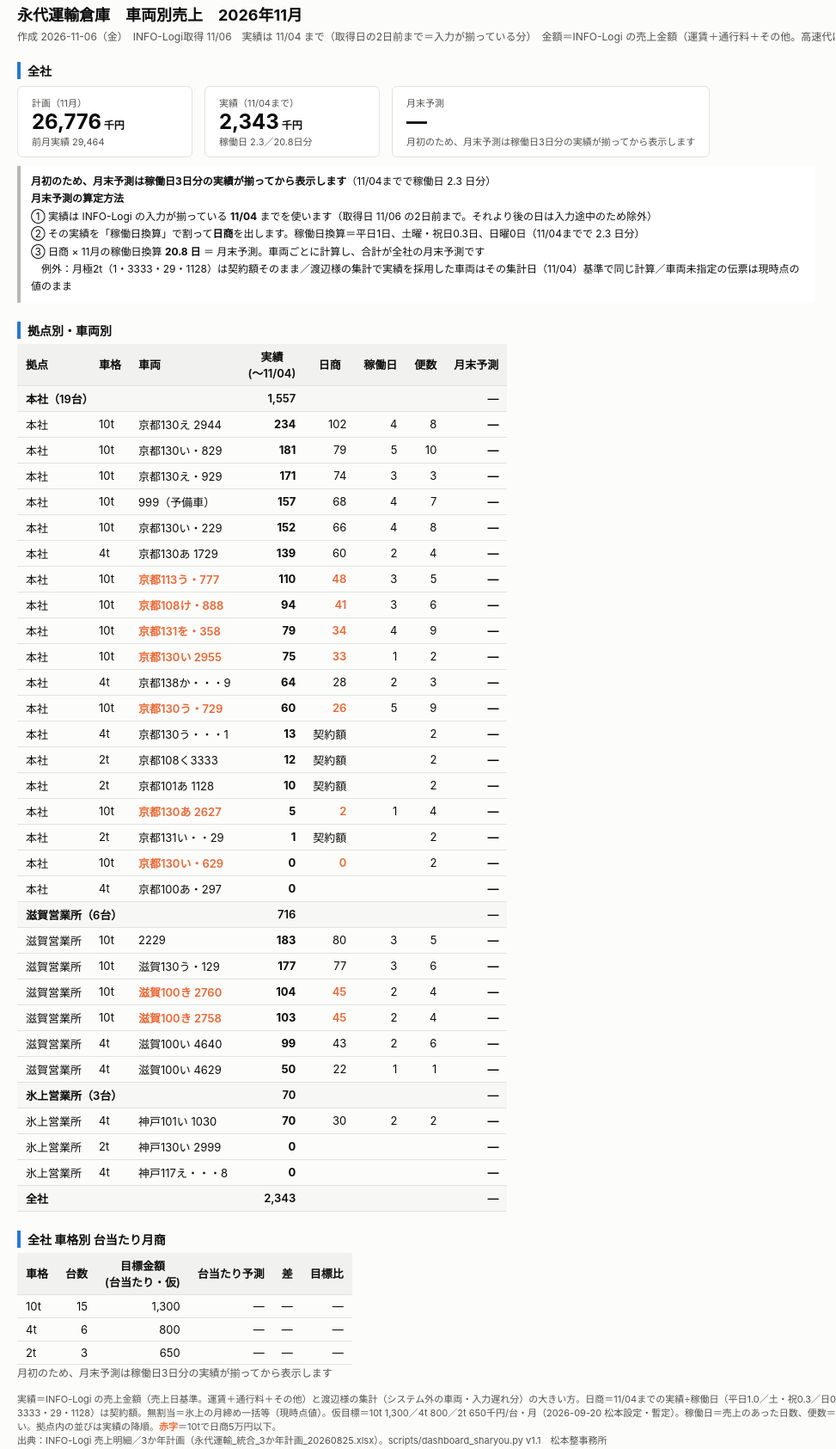
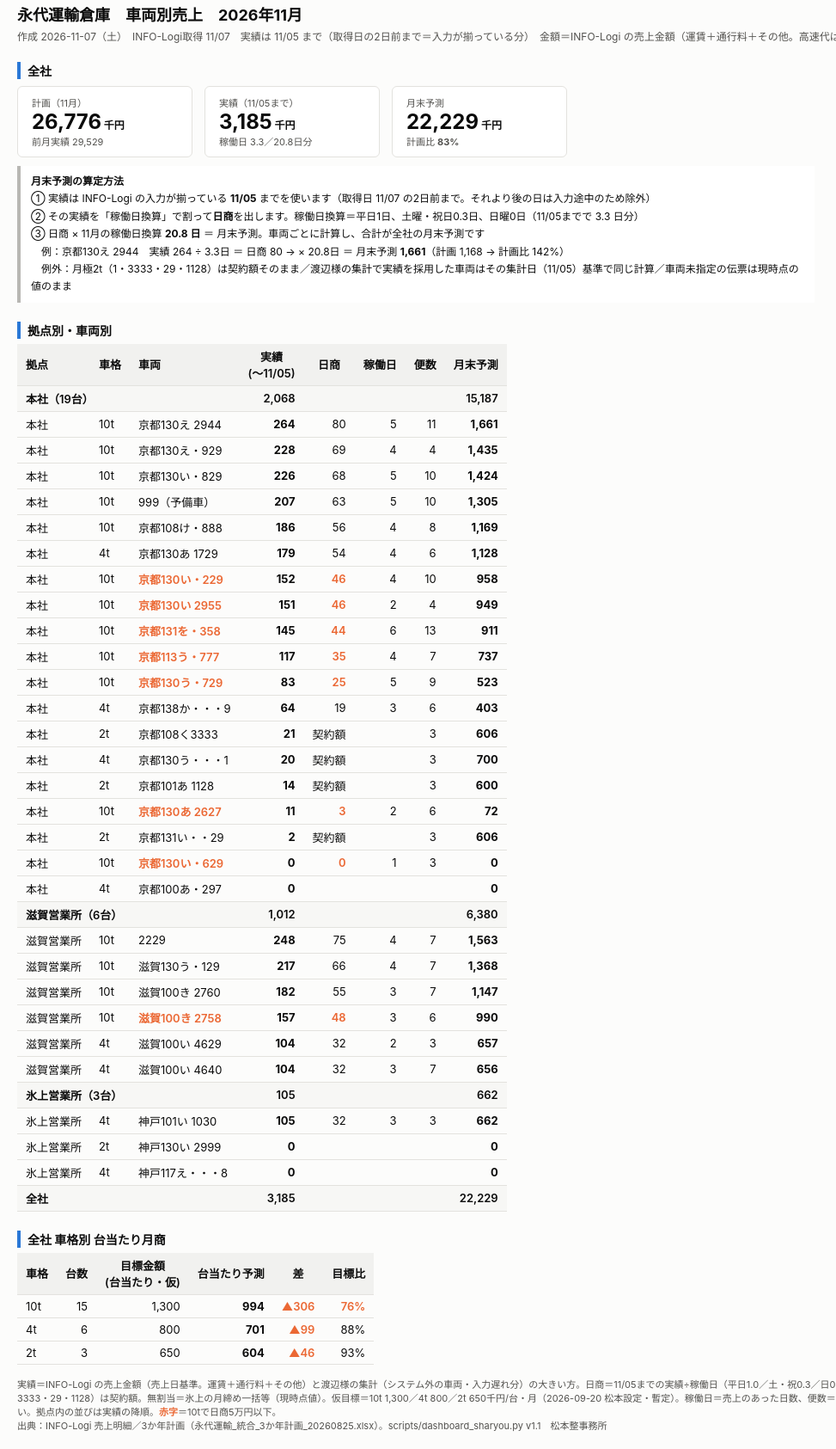
Before and after one commit to tadaxM/eidai-dashboard, a plain HTML site: page index.html in a window 1280 px wide. Shown: the part 13-1698 px from the top of the page at 86% size, without its empty margins (0-973 px from the left). Drawn offline with Linux system fonts and the light colour scheme.

Commit message:
dashboard update 2026-11-07

```diff
--- a/index.html
+++ b/index.html
@@ -8,56 +8,56 @@ th{background:#f1f1ef;font-weight:600;text-align:center} td.l,th.l{text-align:le
 .howto{background:#fff;border-left:4px solid #b8b7b3;padding:8px 12px;margin:10px 0 4px;font-size:12px;line-height:1.7;max-width:900px}
 </style></head><body>
 <h1>永代運輸倉庫　車両別売上　2026年11月</h1>
-<div class="sub">作成 2026-11-06（金）　INFO-Logi取得 11/06　実績は 11/04 まで（取得日の2日前まで＝入力が揃っている分）　金額＝INFO-Logi の売上金額（運賃＋通行料＋その他。高速代は差し引いていません）千円</div>
+<div class="sub">作成 2026-11-07（土）　INFO-Logi取得 11/07　実績は 11/05 まで（取得日の2日前まで＝入力が揃っている分）　金額＝INFO-Logi の売上金額（運賃＋通行料＋その他。高速代は差し引いていません）千円</div>
 <h2>全社</h2>
 <div class="kpi">
-<div class="tile"><div class="t">計画（11月）</div><div class="v">26,776<span style="font-size:12px"> 千円</span></div><div class="t">前月実績 29,464</div></div>
-<div class="tile"><div class="t">実績（11/04まで）</div><div class="v">2,343<span style="font-size:12px"> 千円</span></div><div class="t">稼働日 2.3／20.8日分</div></div>
-<div class="tile"><div class="t">月末予測</div><div class="v">—</div><div class="t">月初のため、月末予測は稼働日3日分の実績が揃ってから表示します</div></div>
+<div class="tile"><div class="t">計画（11月）</div><div class="v">26,776<span style="font-size:12px"> 千円</span></div><div class="t">前月実績 29,529</div></div>
+<div class="tile"><div class="t">実績（11/05まで）</div><div class="v">3,185<span style="font-size:12px"> 千円</span></div><div class="t">稼働日 3.3／20.8日分</div></div>
+<div class="tile"><div class="t">月末予測</div><div class="v">22,229<span style="font-size:12px"> 千円</span></div><div class="t">計画比 <b>83%</b></div></div>
 </div>
-<div class="howto"><b>月初のため、月末予測は稼働日3日分の実績が揃ってから表示します</b>（11/04までで稼働日 2.3 日分）<br><b>月末予測の算定方法</b><br>
-① 実績は INFO-Logi の入力が揃っている <b>11/04</b> までを使います（取得日 11/06 の2日前まで。それより後の日は入力途中のため除外）<br>
-② その実績を「稼働日換算」で割って<b>日商</b>を出します。稼働日換算＝平日1日、土曜・祝日0.3日、日曜0日（11/04までで 2.3 日分）<br>
+<div class="howto"><b>月末予測の算定方法</b><br>
+① 実績は INFO-Logi の入力が揃っている <b>11/05</b> までを使います（取得日 11/07 の2日前まで。それより後の日は入力途中のため除外）<br>
+② その実績を「稼働日換算」で割って<b>日商</b>を出します。稼働日換算＝平日1日、土曜・祝日0.3日、日曜0日（11/05までで 3.3 日分）<br>
 ③ 日商 × 11月の稼働日換算 <b>20.8 日</b> ＝ 月末予測。車両ごとに計算し、合計が全社の月末予測です<br>
-
-　例外：月極2t（1・3333・29・1128）は契約額そのまま／渡辺様の集計で実績を採用した車両はその集計日（11/04）基準で同じ計算／車両未指定の伝票は現時点の値のまま</div>
-<h2>拠点別・車両別</h2><div class="wrap"><table><tr><th class="l">拠点</th><th class="l">車格</th><th class="l">車両</th><th>実績<br>(〜11/04)</th><th>日商</th><th>稼働日</th><th>便数</th><th>月末予測</th></tr>
-<tr class="sec"><td class="l" colspan="3">本社（19台）</td><td>1,557</td><td colspan="3"></td><td>—</td></tr>
-<tr><td class="l">本社</td><td class="l">10t</td><td class="l">京都130え 2944</td><td><b>234</b></td><td class="">102</td><td>4</td><td>8</td><td><b>—</b></td></tr>
-<tr><td class="l">本社</td><td class="l">10t</td><td class="l">京都130い・829</td><td><b>181</b></td><td class="">79</td><td>5</td><td>10</td><td><b>—</b></td></tr>
-<tr><td class="l">本社</td><td class="l">10t</td><td class="l">京都130え・929</td><td><b>171</b></td><td class="">74</td><td>3</td><td>3</td><td><b>—</b></td></tr>
-<tr><td class="l">本社</td><td class="l">10t</td><td class="l">999（予備車）</td><td><b>157</b></td><td class="">68</td><td>4</td><td>7</td><td><b>—</b></td></tr>
-<tr><td class="l">本社</td><td class="l">10t</td><td class="l">京都130い・229</td><td><b>152</b></td><td class="">66</td><td>4</td><td>8</td><td><b>—</b></td></tr>
-<tr><td class="l">本社</td><td class="l">4t</td><td class="l">京都130あ 1729</td><td><b>139</b></td><td class="">60</td><td>2</td><td>4</td><td><b>—</b></td></tr>
-<tr><td class="l">本社</td><td class="l">10t</td><td class="l bad">京都113う・777</td><td><b>110</b></td><td class="bad">48</td><td>3</td><td>5</td><td><b>—</b></td></tr>
-<tr><td class="l">本社</td><td class="l">10t</td><td class="l bad">京都108け・888</td><td><b>94</b></td><td class="bad">41</td><td>3</td><td>6</td><td><b>—</b></td></tr>
-<tr><td class="l">本社</td><td class="l">10t</td><td class="l bad">京都131を・358</td><td><b>79</b></td><td class="bad">34</td><td>4</td><td>9</td><td><b>—</b></td></tr>
-<tr><td class="l">本社</td><td class="l">10t</td><td class="l bad">京都130い 2955</td><td><b>75</b></td><td class="bad">33</td><td>1</td><td>2</td><td><b>—</b></td></tr>
-<tr><td class="l">本社</td><td class="l">4t</td><td class="l">京都138か・・・9</td><td><b>64</b></td><td class="">28</td><td>2</td><td>3</td><td><b>—</b></td></tr>
-<tr><td class="l">本社</td><td class="l">10t</td><td class="l bad">京都130う・729</td><td><b>60</b></td><td class="bad">26</td><td>5</td><td>9</td><td><b>—</b></td></tr>
-<tr><td class="l">本社</td><td class="l">4t</td><td class="l">京都130う・・・1</td><td><b>13</b></td><td class="">契約額</td><td></td><td>2</td><td><b>—</b></td></tr>
-<tr><td class="l">本社</td><td class="l">2t</td><td class="l">京都108く3333</td><td><b>12</b></td><td class="">契約額</td><td></td><td>2</td><td><b>—</b></td></tr>
-<tr><td class="l">本社</td><td class="l">2t</td><td class="l">京都101あ 1128</td><td><b>10</b></td><td class="">契約額</td><td></td><td>2</td><td><b>—</b></td></tr>
-<tr><td class="l">本社</td><td class="l">10t</td><td class="l bad">京都130あ 2627</td><td><b>5</b></td><td class="bad">2</td><td>1</td><td>4</td><td><b>—</b></td></tr>
-<tr><td class="l">本社</td><td class="l">2t</td><td class="l">京都131い・・29</td><td><b>1</b></td><td class="">契約額</td><td></td><td>2</td><td><b>—</b></td></tr>
-<tr><td class="l">本社</td><td class="l">10t</td><td class="l bad">京都130い・629</td><td><b>0</b></td><td class="bad">0</td><td></td><td>2</td><td><b>—</b></td></tr>
-<tr><td class="l">本社</td><td class="l">4t</td><td class="l">京都100あ・297</td><td><b>0</b></td><td class=""></td><td></td><td></td><td><b>—</b></td></tr>
-<tr class="sec"><td class="l" colspan="3">滋賀営業所（6台）</td><td>716</td><td colspan="3"></td><td>—</td></tr>
-<tr><td class="l">滋賀営業所</td><td class="l">10t</td><td class="l">2229</td><td><b>183</b></td><td class="">80</td><td>3</td><td>5</td><td><b>—</b></td></tr>
-<tr><td class="l">滋賀営業所</td><td class="l">10t</td><td class="l">滋賀130う・129</td><td><b>177</b></td><td class="">77</td><td>3</td><td>6</td><td><b>—</b></td></tr>
-<tr><td class="l">滋賀営業所</td><td class="l">10t</td><td class="l bad">滋賀100き 2760</td><td><b>104</b></td><td class="bad">45</td><td>2</td><td>4</td><td><b>—</b></td></tr>
-<tr><td class="l">滋賀営業所</td><td class="l">10t</td><td class="l bad">滋賀100き 2758</td><td><b>103</b></td><td class="bad">45</td><td>2</td><td>4</td><td><b>—</b></td></tr>
-<tr><td class="l">滋賀営業所</td><td class="l">4t</td><td class="l">滋賀100い 4640</td><td><b>99</b></td><td class="">43</td><td>2</td><td>6</td><td><b>—</b></td></tr>
-<tr><td class="l">滋賀営業所</td><td class="l">4t</td><td class="l">滋賀100い 4629</td><td><b>50</b></td><td class="">22</td><td>1</td><td>1</td><td><b>—</b></td></tr>
-<tr class="sec"><td class="l" colspan="3">氷上営業所（3台）</td><td>70</td><td colspan="3"></td><td>—</td></tr>
-<tr><td class="l">氷上営業所</td><td class="l">4t</td><td class="l">神戸101い 1030</td><td><b>70</b></td><td class="">30</td><td>2</td><td>2</td><td><b>—</b></td></tr>
-<tr><td class="l">氷上営業所</td><td class="l">2t</td><td class="l">神戸130い 2999</td><td><b>0</b></td><td class=""></td><td></td><td></td><td><b>—</b></td></tr>
-<tr><td class="l">氷上営業所</td><td class="l">4t</td><td class="l">神戸117え・・・8</td><td><b>0</b></td><td class=""></td><td></td><td></td><td><b>—</b></td></tr>
-<tr class="sec"><td class="l" colspan="3">全社</td><td>2,343</td><td colspan="3"></td><td>—</td></tr></table></div>
+　例：京都130え 2944　実績 264 ÷ 3.3日 ＝ 日商 80 → × 20.8日 ＝ 月末予測 <b>1,661</b>（計画 1,168 → 計画比 142%）<br>
+　例外：月極2t（1・3333・29・1128）は契約額そのまま／渡辺様の集計で実績を採用した車両はその集計日（11/05）基準で同じ計算／車両未指定の伝票は現時点の値のまま</div>
+<h2>拠点別・車両別</h2><div class="wrap"><table><tr><th class="l">拠点</th><th class="l">車格</th><th class="l">車両</th><th>実績<br>(〜11/05)</th><th>日商</th><th>稼働日</th><th>便数</th><th>月末予測</th></tr>
+<tr class="sec"><td class="l" colspan="3">本社（19台）</td><td>2,068</td><td colspan="3"></td><td>15,187</td></tr>
+<tr><td class="l">本社</td><td class="l">10t</td><td class="l">京都130え 2944</td><td><b>264</b></td><td class="">80</td><td>5</td><td>11</td><td><b>1,661</b></td></tr>
+<tr><td class="l">本社</td><td class="l">10t</td><td class="l">京都130え・929</td><td><b>228</b></td><td class="">69</td><td>4</td><td>4</td><td><b>1,435</b></td></tr>
+<tr><td class="l">本社</td><td class="l">10t</td><td class="l">京都130い・829</td><td><b>226</b></td><td class="">68</td><td>5</td><td>10</td><td><b>1,424</b></td></tr>
+<tr><td class="l">本社</td><td class="l">10t</td><td class="l">999（予備車）</td><td><b>207</b></td><td class="">63</td><td>5</td><td>10</td><td><b>1,305</b></td></tr>
+<tr><td class="l">本社</td><td class="l">10t</td><td class="l">京都108け・888</td><td><b>186</b></td><td class="">56</td><td>4</td><td>8</td><td><b>1,169</b></td></tr>
+<tr><td class="l">本社</td><td class="l">4t</td><td class="l">京都130あ 1729</td><td><b>179</b></td><td class="">54</td><td>4</td><td>6</td><td><b>1,128</b></td></tr>
+<tr><td class="l">本社</td><td class="l">10t</td><td class="l bad">京都130い・229</td><td><b>152</b></td><td class="bad">46</td><td>4</td><td>10</td><td><b>958</b></td></tr>
+<tr><td class="l">本社</td><td class="l">10t</td><td class="l bad">京都130い 2955</td><td><b>151</b></td><td class="bad">46</td><td>2</td><td>4</td><td><b>949</b></td></tr>
+<tr><td class="l">本社</td><td class="l">10t</td><td class="l bad">京都131を・358</td><td><b>145</b></td><td class="bad">44</td><td>6</td><td>13</td><td><b>911</b></td></tr>
+<tr><td class="l">本社</td><td class="l">10t</td><td class="l bad">京都113う・777</td><td><b>117</b></td><td class="bad">35</td><td>4</td><td>7</td><td><b>737</b></td></tr>
+<tr><td class="l">本社</td><td class="l">10t</td><td class="l bad">京都130う・729</td><td><b>83</b></td><td class="bad">25</td><td>5</td><td>9</td><td><b>523</b></td></tr>
+<tr><td class="l">本社</td><td class="l">4t</td><td class="l">京都138か・・・9</td><td><b>64</b></td><td class="">19</td><td>3</td><td>6</td><td><b>403</b></td></tr>
+<tr><td class="l">本社</td><td class="l">2t</td><td class="l">京都108く3333</td><td><b>21</b></td><td class="">契約額</td><td></td><td>3</td><td><b>606</b></td></tr>
+<tr><td class="l">本社</td><td class="l">4t</td><td class="l">京都130う・・・1</td><td><b>20</b></td><td class="">契約額</td><td></td><td>3</td><td><b>700</b></td></tr>
+<tr><td class="l">本社</td><td class="l">2t</td><td class="l">京都101あ 1128</td><td><b>14</b></td><td class="">契約額</td><td></td><td>3</td><td><b>600</b></td></tr>
+<tr><td class="l">本社</td><td class="l">10t</td><td class="l bad">京都130あ 2627</td><td><b>11</b></td><td class="bad">3</td><td>2</td><td>6</td><td><b>72</b></td></tr>
+<tr><td class="l">本社</td><td class="l">2t</td><td class="l">京都131い・・29</td><td><b>2</b></td><td class="">契約額</td><td></td><td>3</td><td><b>606</b></td></tr>
+<tr><td class="l">本社</td><td class="l">10t</td><td class="l bad">京都130い・629</td><td><b>0</b></td><td class="bad">0</td><td>1</td><td>3</td><td><b>0</b></td></tr>
+<tr><td class="l">本社</td><td class="l">4t</td><td class="l">京都100あ・297</td><td><b>0</b></td><td class=""></td><td></td><td></td><td><b>0</b></td></tr>
+<tr class="sec"><td class="l" colspan="3">滋賀営業所（6台）</td><td>1,012</td><td colspan="3"></td><td>6,380</td></tr>
+<tr><td class="l">滋賀営業所</td><td class="l">10t</td><td class="l">2229</td><td><b>248</b></td><td class="">75</td><td>4</td><td>7</td><td><b>1,563</b></td></tr>
+<tr><td class="l">滋賀営業所</td><td class="l">10t</td><td class="l">滋賀130う・129</td><td><b>217</b></td><td class="">66</td><td>4</td><td>7</td><td><b>1,368</b></td></tr>
+<tr><td class="l">滋賀営業所</td><td class="l">10t</td><td class="l">滋賀100き 2760</td><td><b>182</b></td><td class="">55</td><td>3</td><td>7</td><td><b>1,147</b></td></tr>
+<tr><td class="l">滋賀営業所</td><td class="l">10t</td><td class="l bad">滋賀100き 2758</td><td><b>157</b></td><td class="bad">48</td><td>3</td><td>6</td><td><b>990</b></td></tr>
+<tr><td class="l">滋賀営業所</td><td class="l">4t</td><td class="l">滋賀100い 4629</td><td><b>104</b></td><td class="">32</td><td>2</td><td>3</td><td><b>657</b></td></tr>
+<tr><td class="l">滋賀営業所</td><td class="l">4t</td><td class="l">滋賀100い 4640</td><td><b>104</b></td><td class="">32</td><td>3</td><td>7</td><td><b>656</b></td></tr>
+<tr class="sec"><td class="l" colspan="3">氷上営業所（3台）</td><td>105</td><td colspan="3"></td><td>662</td></tr>
+<tr><td class="l">氷上営業所</td><td class="l">4t</td><td class="l">神戸101い 1030</td><td><b>105</b></td><td class="">32</td><td>3</td><td>3</td><td><b>662</b></td></tr>
+<tr><td class="l">氷上営業所</td><td class="l">2t</td><td class="l">神戸130い 2999</td><td><b>0</b></td><td class=""></td><td></td><td></td><td><b>0</b></td></tr>
+<tr><td class="l">氷上営業所</td><td class="l">4t</td><td class="l">神戸117え・・・8</td><td><b>0</b></td><td class=""></td><td></td><td></td><td><b>0</b></td></tr>
+<tr class="sec"><td class="l" colspan="3">全社</td><td>3,185</td><td colspan="3"></td><td>22,229</td></tr></table></div>
 <h2>全社 車格別 台当たり月商</h2><div class="wrap"><table><tr><th class="l">車格</th><th>台数</th><th>目標金額<br>(台当たり・仮)</th><th>台当たり予測</th><th>差</th><th>目標比</th></tr>
-<tr><td class="l">10t</td><td>15</td><td>1,300</td><td>—</td><td>—</td><td>—</td></tr>
-<tr><td class="l">4t</td><td>6</td><td>800</td><td>—</td><td>—</td><td>—</td></tr>
-<tr><td class="l">2t</td><td>3</td><td>650</td><td>—</td><td>—</td><td>—</td></tr>
-</table></div><div class="sub">月初のため、月末予測は稼働日3日分の実績が揃ってから表示します</div>
-<div class="note">実績＝INFO-Logi の売上金額（売上日基準。運賃＋通行料＋その他）と渡辺様の集計（システム外の車両・入力遅れ分）の大きい方。日商＝11/04までの実績÷稼働日（平日1.0／土・祝0.3／日0）。月末予測＝日商×月の稼働日20.8日。月極2t（1・3333・29・1128）は契約額。無割当＝氷上の月締め一括等（現時点値）。仮目標＝10t 1,300／4t 800／2t 650千円/台・月（2026-09-20 松本設定・暫定）。稼働日＝売上のあった日数、便数＝伝票件数。予備車（999）は台当たり月商の台数に含めない。拠点内の並びは実績の降順。<b style="color:#eb6834">赤字</b>＝10tで日商5万円以下。<br>
+<tr><td class="l">10t</td><td>15</td><td>1,300</td><td><b>994</b></td><td class="bad">▲306</td><td class="bad">76%</td></tr>
+<tr><td class="l">4t</td><td>6</td><td>800</td><td><b>701</b></td><td class="bad">▲99</td><td class="">88%</td></tr>
+<tr><td class="l">2t</td><td>3</td><td>650</td><td><b>604</b></td><td class="bad">▲46</td><td class="">93%</td></tr>
+</table></div>
+<div class="note">実績＝INFO-Logi の売上金額（売上日基準。運賃＋通行料＋その他）と渡辺様の集計（システム外の車両・入力遅れ分）の大きい方。日商＝11/05までの実績÷稼働日（平日1.0／土・祝0.3／日0）。月末予測＝日商×月の稼働日20.8日。月極2t（1・3333・29・1128）は契約額。無割当＝氷上の月締め一括等（現時点値）。仮目標＝10t 1,300／4t 800／2t 650千円/台・月（2026-09-20 松本設定・暫定）。稼働日＝売上のあった日数、便数＝伝票件数。予備車（999）は台当たり月商の台数に含めない。拠点内の並びは実績の降順。<b style="color:#eb6834">赤字</b>＝10tで日商5万円以下。<br>
 出典：INFO-Logi 売上明細／3か年計画（永代運輸_統合_3か年計画_20260825.xlsx）。scripts/dashboard_sharyou.py v1.1　松本整事務所</div></body></html>
```
